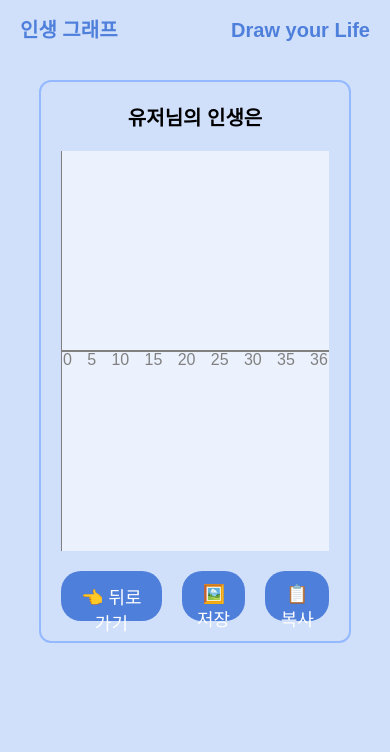
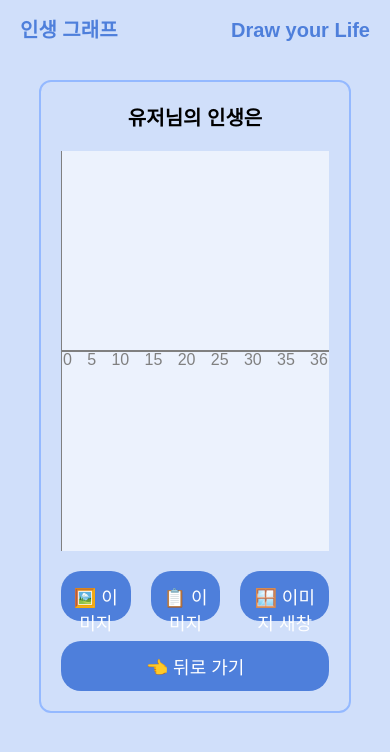
Before and after one commit to hongggyelim/lifeGraph, a React (Create React App) app: page /result in a window 390 px wide. Shown: the top 752 px of the page. Built offline with nearby package versions, Linux system fonts and the light colour scheme.

Commit message:
chore: 모바일 버튼 위치 조정

```diff
--- a/src/pages/Main/main.scss
+++ b/src/pages/Main/main.scss
@@ -36,7 +36,12 @@
     display: flex;
     justify-content: space-between;
     gap: 20px;
-
+    @media (max-width: $mobile) {
+      flex-direction: column-reverse;
+      justify-content: center;
+      align-items: center;
+      gap: 8px;
+    }
     button {
       background-color: $primary-color-300;
       font-size: 1.6rem;
@@ -49,6 +54,7 @@
       cursor: pointer;
       @media (max-width: $mobile) {
         font-size: 1.4rem;
+        width: 100%;
       }
     }
 
--- a/src/pages/Result/index.tsx
+++ b/src/pages/Result/index.tsx
@@ -66,6 +66,20 @@ const ResultPage = () => {
       alert("클립보드 복사에 실패했습니다.");
     }
   };
+  const handleOpenImageForCopy = async () => {
+    const blob = await getImage();
+    if (!blob) return;
+
+    const url = URL.createObjectURL(blob);
+    const newWindow = window.open(url, "_blank");
+
+    if (!newWindow) {
+      alert("팝업 차단이 활성화되어 있어 새 창을 열 수 없습니다.");
+      return;
+    }
+
+    return () => URL.revokeObjectURL(url);
+  };
 
   return (
     <main>
@@ -82,10 +96,13 @@ const ResultPage = () => {
             </button>
             <div>
               <button type="button" onClick={handleSaveImage} data-html2canvas-ignore>
-                🖼️ 저장
+                🖼️ 이미지로 저장
               </button>
               <button type="button" id="copy-button" onClick={handleCopyToClipboard} data-html2canvas-ignore>
-                📋 복사
+                📋 이미지로 복사
+              </button>
+              <button type="button" onClick={handleOpenImageForCopy} data-html2canvas-ignore>
+                🪟 이미지 새창에서 열기
               </button>
             </div>
           </div>
--- a/src/pages/Result/result.scss
+++ b/src/pages/Result/result.scss
@@ -11,6 +11,9 @@
   display: flex;
   gap: 20px;
   justify-content: space-between;
+  @media (max-width: $tablet) {
+    flex-direction: column-reverse;
+  }
   button {
     background-color: $primary-color-300;
     color: white;
@@ -27,5 +30,9 @@
   div {
     display: flex;
     gap: 20px;
+    @media (max-width: $mobile) {
+      flex-direction: column;
+      gap: 8px;
+    }
   }
 }
```
